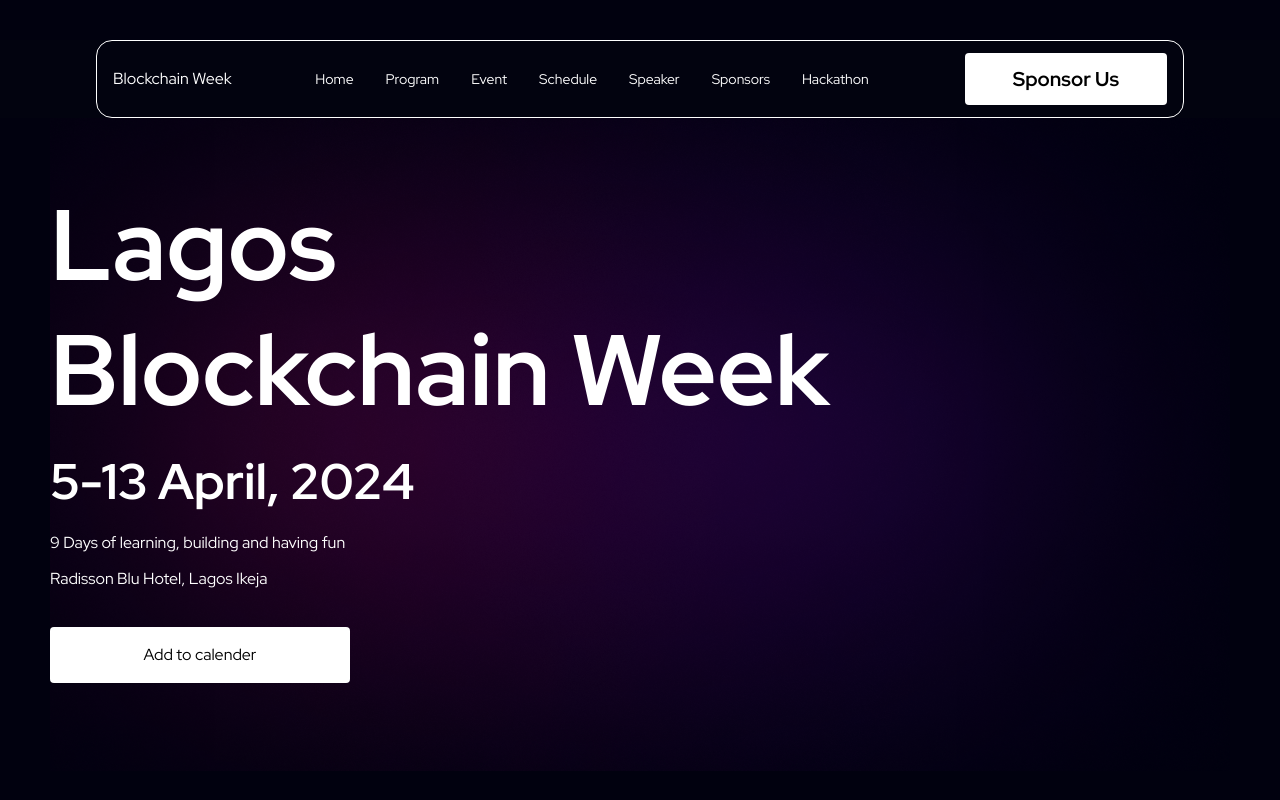
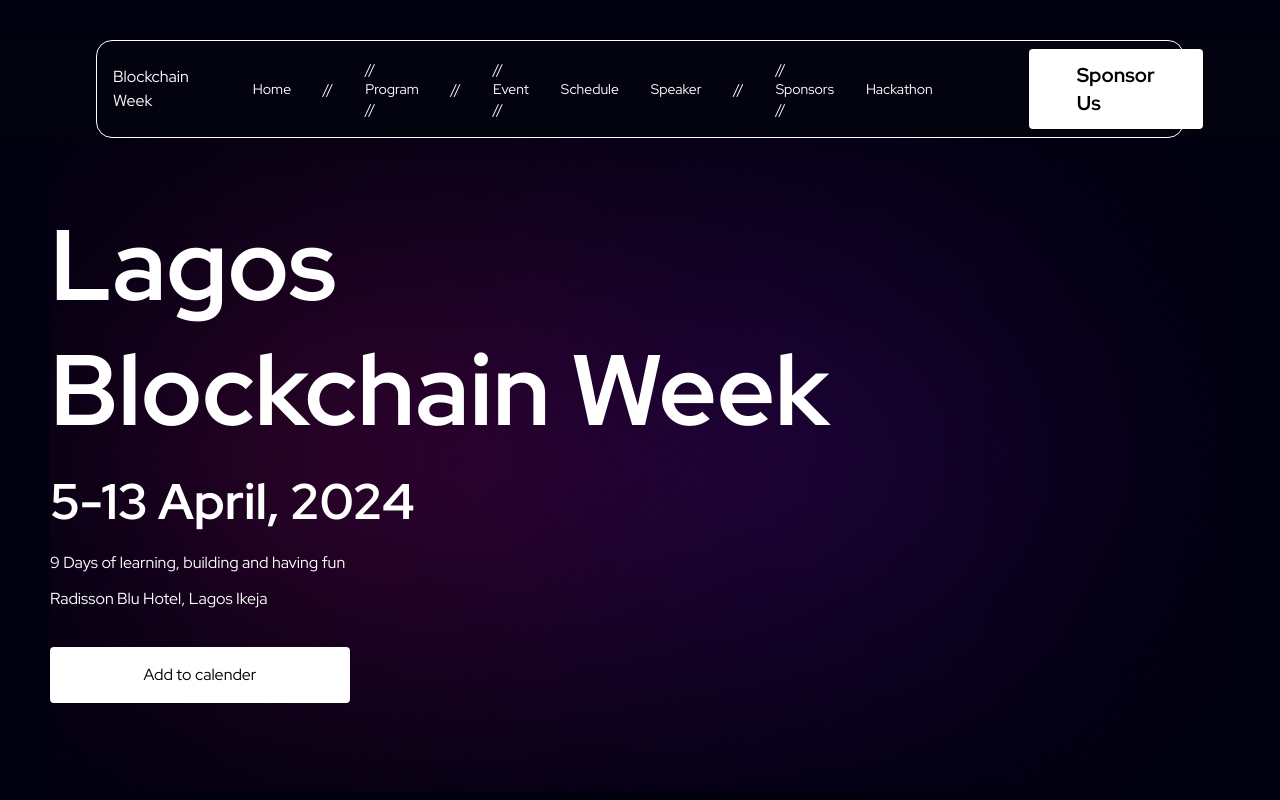
Before and after one commit to Lagos-Blockchain-Week/landingPage, a Next.js app: page / in a window 1280 px wide. Shown: the top 800 px of the page. Built offline with nearby package versions, Linux system fonts and the light colour scheme.

Commit message:
Update HeaderNav.js

```diff
--- a/src/components/HeaderNav.js
+++ b/src/components/HeaderNav.js
@@ -26,21 +26,21 @@ function HeaderNav() {
           <Link to="schedule" smooth={true} duration={500}>
             <p className="cursor-pointer">Home</p>
           </Link>
-          <Link to="schedule" smooth={true} duration={500}>
-            <p className="cursor-pointer">Program</p>
-          </Link>
-          <Link to="schedule" smooth={true} duration={500}>
-            <p className="cursor-pointer">Event</p>
-          </Link>
+          // <Link to="schedule" smooth={true} duration={500}>
+          //   <p className="cursor-pointer">Program</p>
+          // </Link>
+          // <Link to="schedule" smooth={true} duration={500}>
+          //   <p className="cursor-pointer">Event</p>
+          // </Link>
           <Link to="schedule" smooth={true} duration={500}>
             <p className="cursor-pointer">Schedule</p>
           </Link>
           <Link to="speaker" smooth={true} duration={500}>
             <p className="cursor-pointer">Speaker</p>
           </Link>
-          <Link to="sponsor" smooth={true} duration={500}>
-            <p className="cursor-pointer">Sponsors</p>
-          </Link>
+          // <Link to="sponsor" smooth={true} duration={500}>
+          //   <p className="cursor-pointer">Sponsors</p>
+          // </Link>
           <a href="https://bit.ly/Hack-LBW-2024" target="_blank">
             <p className="my-5 text-sm cursor-pointer">Hackathon</p>
           </a>
@@ -70,9 +70,9 @@ function HeaderNav() {
               <p className="my-5 text-base cursor-pointer">Speaker</p>
             </Link>
 
-            <Link to="sponsor" smooth={true} duration={500}>
-              <p className="my-5 text-base cursor-pointer">Sponsors</p>
-            </Link>
+            // <Link to="sponsor" smooth={true} duration={500}>
+            //   <p className="my-5 text-base cursor-pointer">Sponsors</p>
+            // </Link>
 
             <a href="https://bit.ly/Hack-LBW-2024" target="_blank">
               <p className="my-5 text-base cursor-pointer">Hackathon</p>
```
